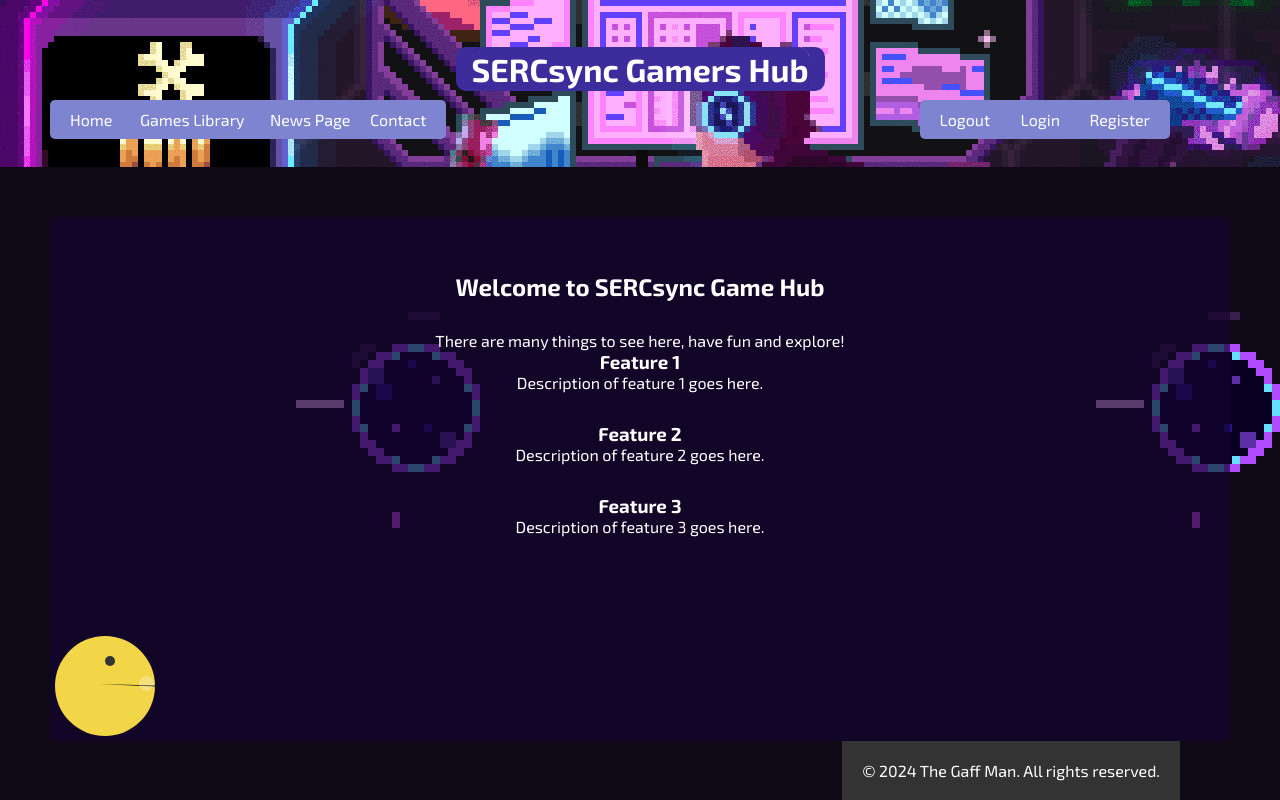
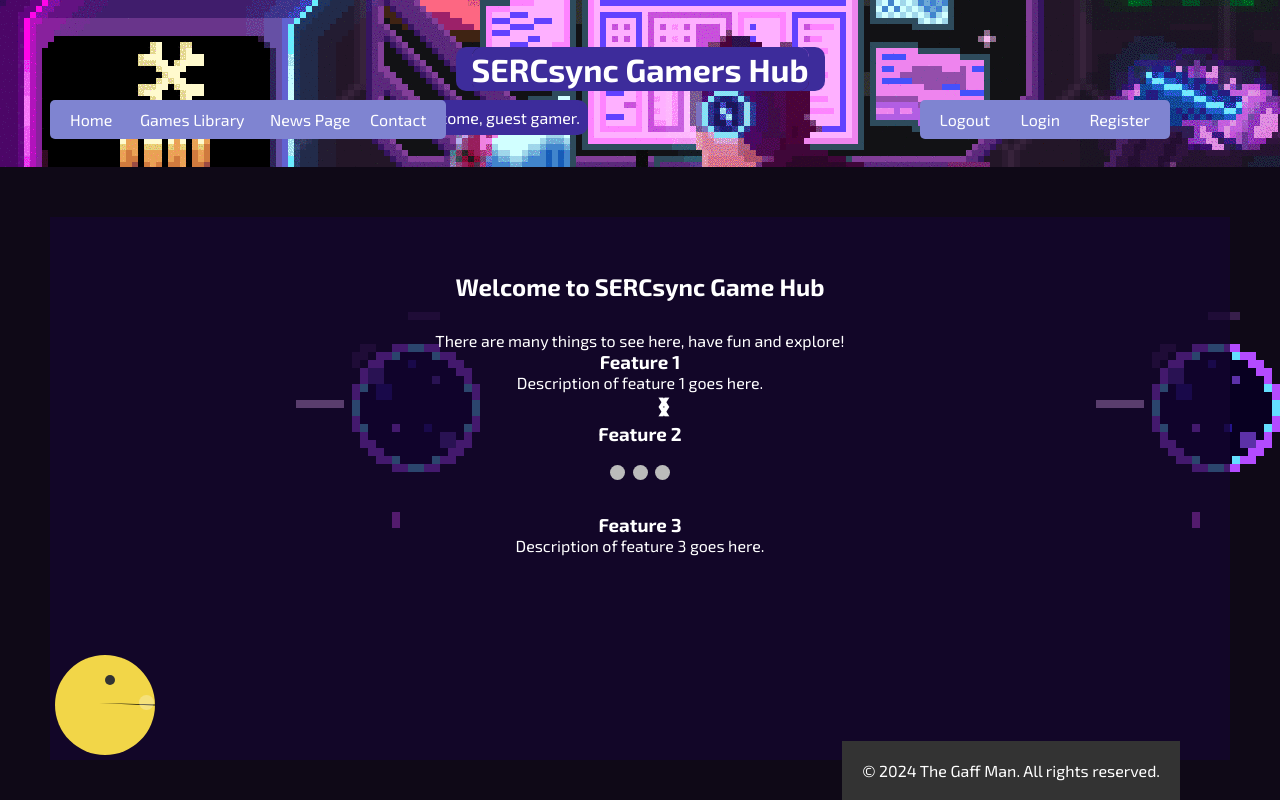
Before and after one commit to MattyMcGaffin/siteproject, a PHP site: page / in a window 1280 px wide. Run offline with PHP 8.4, Linux system fonts and the light colour scheme.

Commit message:
03/05/24 slideshow added

```diff
--- a/carousel.js
+++ b/carousel.js
@@ -0,0 +1,29 @@
+let slideIndex = 1;
+showSlides(slideIndex);
+
+// Next/previous controls
+function plusSlides(n) {
+  showSlides(slideIndex += n);
+}
+
+// Thumbnail image controls
+function currentSlide(n) {
+  showSlides(slideIndex = n);
+}
+
+function showSlides(n) {
+  let i;
+  let slides = document.getElementsByClassName("mySlides");
+  let dots = document.getElementsByClassName("dot");
+  if (n > slides.length) {slideIndex = 1}
+  if (n < 1) {slideIndex = slides.length}
+  for (i = 0; i < slides.length; i++) {
+    slides[i].style.display = "none";
+  }
+  for (i = 0; i < dots.length; i++) {
+    dots[i].className = dots[i].className.replace(" active", "");
+  }
+  slides[slideIndex-1].style.display = "block";
+  dots[slideIndex-1].className += " active";
+  alert("good");
+}
--- a/index.php
+++ b/index.php
@@ -20,6 +20,7 @@
 </head>
 <body>
   <header>
+    <script src="carousel.js" type="text/javascript"></script>
     <style>
       h1 {text-align: center};
 
@@ -27,8 +28,11 @@
 
     <h1><span class="highlight">SERCsync Gamers Hub</span></h1>
 
+
+
+    <nav>
+      <ul>
         <?php
-
           if (!isset($_SESSION['username']))
           {
             echo("<div class='loginnotif'>Welcome, guest gamer. </div>");
@@ -37,12 +41,7 @@
           {
           echo("<div class='loginnotif'>Welcome, " .  $_SESSION['username'] . "</div>");
           }
-
-
         ?>
-
-    <nav>
-      <ul>
         <li><a href="index.php" class="btnhome">Home</a></li>
         <li><a href="librarypage.php" class="btnlib">Games Library</a></li>
         <li><a href="newspage.php" class="btnnews">News Page</a></li>
@@ -68,7 +67,40 @@
     </div>
     <div class="feature">
       <h3>Feature 2</h3>
-      <p>Description of feature 2 goes here.</p>
+
+      <div class ="sildeshow-container">
+
+        <div class = "mySlides fade">
+        <div class="numbertext">1/3"</div>
+        <img src="img1.jpg" style="width:50%">
+        <div class="text">Caption Text</div>
+        </div>
+
+        <div class = "mySlides fade">
+        <div class="numbertext">2/3"</div>
+        <img src="img1.jpg" style="width:50%">
+        <div class="text">Caption Two</div>
+        </div>
+
+        <div class = "mySlides fade">
+        <div class="numbertext">3/3"</div>
+        <img src="img1.jpg" style="width:50%">
+        <div class="text">Caption Three</div>
+        </div>
+
+        <a class="prev" onclick="plusSlides(-1)">&#10094;</a>
+        <a class="prev" onclick="plusSlides(1)">&#10095;</a>
+        </div>
+        <br>
+
+        <div style="text-align:center">
+      <span class="dot" onclick="currentSlide(1)"></span>
+      <span class="dot" onclick="currentSlide(2)"></span>
+      <span class="dot" onclick="currentSlide(3)"></span>
+      </div>
+
+
+
     </div>
     <div class="feature">
       <h3>Feature 3</h3>
--- a/stylesheet.css
+++ b/stylesheet.css
@@ -402,9 +402,9 @@
 
 .loginnotif
 {
-  position: absolute;
+  position: fixed;
   top:100px;
-  right:850px;
+  right:700px;
 
 
   padding: 0.5em 0;
@@ -414,3 +414,92 @@
   border-radius: 10px;
 
 }
+
+
+* {box-sizing:border-box}
+
+/* Slideshow container */
+.slideshow-container {
+  max-width: 1000px;
+  position: relative;
+  margin: auto;
+}
+
+/* Hide the images by default */
+.mySlides {
+  display: none;
+}
+
+/* Next & previous buttons */
+.prev, .next {
+  cursor: pointer;
+  position: absolute;
+  top: 50%;
+  width: auto;
+  margin-top: -22px;
+  padding: 16px;
+  color: white;
+  font-weight: bold;
+  font-size: 18px;
+  transition: 0.6s ease;
+  border-radius: 0 3px 3px 0;
+  user-select: none;
+}
+
+/* Position the "next button" to the right */
+.next {
+  right: 0;
+  border-radius: 3px 0 0 3px;
+}
+
+/* On hover, add a black background color with a little bit see-through */
+.prev:hover, .next:hover {
+  background-color: rgba(0,0,0,0.8);
+}
+
+/* Caption text */
+.text {
+  color: #f2f2f2;
+  font-size: 15px;
+  padding: 8px 12px;
+  position: absolute;
+  bottom: 8px;
+  width: 100%;
+  text-align: center;
+}
+
+/* Number text (1/3 etc) */
+.numbertext {
+  color: #f2f2f2;
+  font-size: 12px;
+  padding: 8px 12px;
+  position: absolute;
+  top: 0;
+}
+
+/* The dots/bullets/indicators */
+.dot {
+  cursor: pointer;
+  height: 15px;
+  width: 15px;
+  margin: 0 2px;
+  background-color: #bbb;
+  border-radius: 50%;
+  display: inline-block;
+  transition: background-color 0.6s ease;
+}
+
+.active, .dot:hover {
+  background-color: #717171;
+}
+
+/* Fading animation */
+.fade {
+  animation-name: fade;
+  animation-duration: 1.5s;
+}
+
+@keyframes fade {
+  from {opacity: .4}
+  to {opacity: 1}
+}
```
Also changed, not shown: img1.jpg (added). Lines whose indentation alone changed are shown as unchanged.
